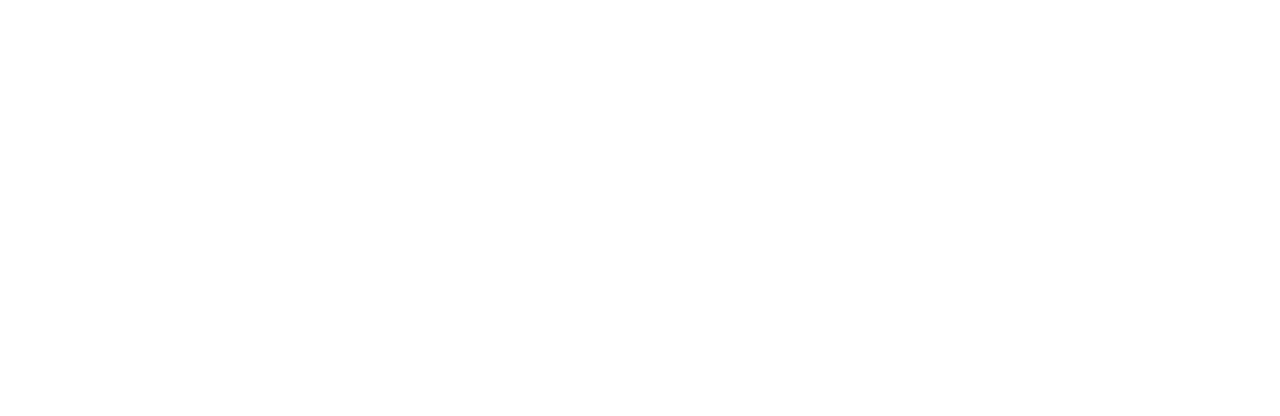
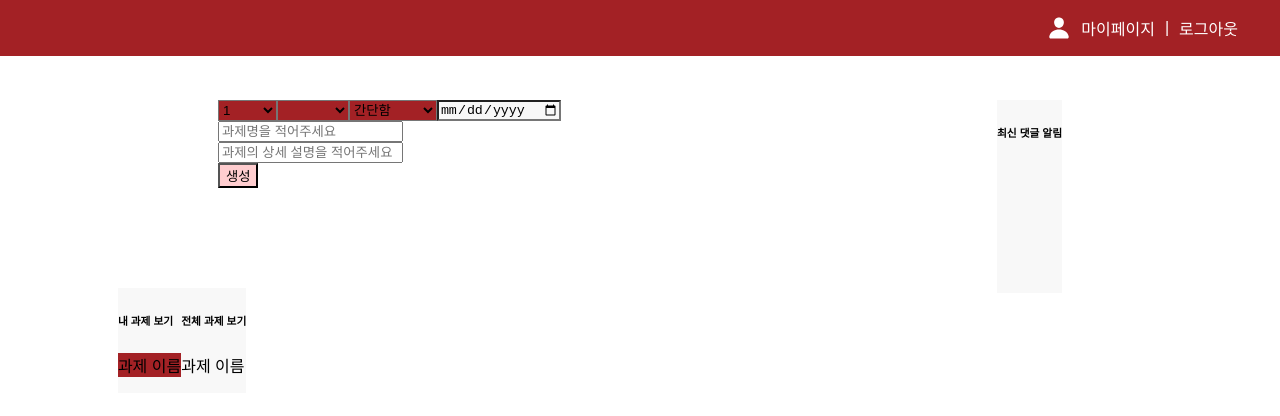
Before and after one commit to Seolseol333/hyein, a React (Create React App) app: page /Assignment in a window 1280 px wide. Before the commit this address had no page. Shown: the top 416 px of the page. Built offline with nearby package versions, Linux system fonts and the light colour scheme.

Commit message:
Add assignment page

```diff
--- a/src/App.js
+++ b/src/App.js
@@ -4,6 +4,7 @@
 import Login from './components/Login/Login';
 import SignUp from './components/SignUp/SignUp';
 import Dashboard from './pages/Dashboard/Dashboard';
+import Assignment from './pages/Assignment/Assignment';
 import './App.css';
 
 function App() {
@@ -15,6 +16,7 @@
           <Route path="/login" element={<Login />} />
           <Route path="/signup" element={<SignUp />} />
           <Route path="/dashboard" element={<Dashboard />} />
+          <Route path="/Assignment" element={<Assignment />} />
         </Routes>
       </div>
     </Router>
--- /dev/null
+++ b/src/pages/Assignment/Assignment.css
@@ -0,0 +1,135 @@
+body {
+    margin: 0;
+    font-family: Arial, sans-serif;}
+
+    .App {
+        display: flex;
+        flex-direction: column;
+        height: 100vh;
+    }
+
+    .App-header, .Assignment-header {
+        position: fixed;
+        top: 0;
+        right: 0;
+        width: 100%;
+        background-color: #A32125;
+        color: rgb(255, 255, 255);
+        padding: 1em;
+        display: flex;
+        justify-content: flex-end;
+        z-index: 1000;
+    }
+
+    .login-signup, .my-page-logout {
+        display: flex;
+        align-items: center;
+        margin-right: 1em;
+    }
+
+    .login-signup a, .my-page-logout a {
+        color: rgb(255, 255, 255);
+        text-decoration: none;
+        margin: 0 10px;
+    }
+
+    .sidebar-toggle {
+        position: fixed;
+        top: 1em;
+        left: 1em;
+        z-index: 1001;
+        background: none;
+        border: none;
+        color: rgb(0, 0, 0);
+        cursor: pointer;
+    }
+
+    .App-sidebar {
+        position: fixed;
+        left: -285px;
+        top: 0;
+        width: 250px;
+        height: 100%;
+        background-color: #f8f8f8;
+        color: rgb(0, 0, 0);
+        transition: left 0.3s;
+        padding: 1em;
+        z-index: 1000;
+    }
+
+    .App-sidebar.open {
+        left: 0;
+    }
+
+    .sidebar-content {
+        display: flex;
+        flex-direction: column;
+        align-items: center;
+    }
+
+    .Assignment-content {
+        display: flex;
+        justify-content: space-around;
+    }
+
+    .comment {
+        display: block;
+        margin: 100px;
+        background-color: #f8f8f8;
+        stroke: #A32125;
+        color: black;
+    }
+
+    .As-create-form {
+        margin: 100px;
+        background-color: white
+        stroke #A32125;
+    }
+
+    .setting-list {
+        display: flex;
+        justify-content: space-around;
+    }
+
+    .setting-list select {
+        background-color:#A32125
+    }
+
+    .setting-list input {
+        background-color:#f8f8f8
+    }
+
+    .As-name {
+        stroke:#A32125
+    }
+
+    .As-text {
+        stroke:#A32125
+    }
+
+    .As-create-form button {
+        justify-content: right;
+        background-color: #ffcdcf;
+    }
+
+    .Assignment-look {
+        display: flex;
+    }
+
+    .my-assignment {
+        background-color:#f8f8f8
+    }
+
+    .my-as-item {
+        background-color: #A32125;
+        stroke: black;
+        color: black;
+    }
+
+    .all-assignment {
+        background-color:#f8f8f8
+    }
+
+    .all-as-item {
+        background-color: #f8f8f8;
+    }
--- /dev/null
+++ b/src/pages/Assignment/Assignment.js
@@ -0,0 +1,152 @@
+import './Assignment.css';
+import React, { useState } from 'react';
+import { IoMenu, IoAddCircle, IoPerson, IoBookmark } from "react-icons/io5";
+import { Link } from 'react-router-dom';
+
+function Assignment() {
+    const [namePlaceholder, setNamePlaceholder] = useState('과제명을 적어주세요');
+    const [textPlaceholder, setTextPlaceholder] = useState('과제의 상세 설명을 적어주세요');
+    const [formData, setFormData] = useState('');
+
+    const handleFocus = (field) => {
+        if (field==='name') {
+            setNamePlaceholder('');
+        } else if (field==='text') {
+            setTextPlaceholder('');
+        }
+
+    };
+
+    const handleBlur = (field) => {
+        if (field === 'name' && formData.name === '') {
+            setNamePlaceholder('과제의 상세 설명을 적어주세요');
+        } else if (field === 'text' && formData.text === '') {
+            setTextPlaceholder('과제의 상세 설명을 적어주세요')
+        }
+    };
+
+    const handleChange = (event) => {
+        const { name, value } = event.target;
+        setFormData({
+            ...formData,
+            [name]: value
+        });
+    };
+
+    const handleSubmit = (e) => {
+        e.preventDefault();
+        const formData = {
+            ...formData,
+            deadline: formData.deadline || '미정'
+          };
+        console.log('Submitted:', formData);
+        setFormData({
+            name:'',
+            text:'',
+            role:'',
+            type:'',
+            diff:'',
+            deadline:''
+        });
+    };
+
+    return (
+        <div className="Assignment">
+            <header className="Assignment-header">
+                <div className="my-page-logout">
+                <IoPerson size={24} />
+                <a href="/mypage">마이페이지</a> | <a href="/logout">로그아웃</a>
+                </div>
+            </header>
+            <main>
+                <div className="Assignment-content">
+                    <div>
+                        <form className="As-create-form" onSubmit={handleSubmit}>
+                            <div className="setting-list">
+                                <select
+                                id='role'
+                                name='role'
+                                value={formData.role}
+                                onChange={handleChange}
+                                >
+                                    <option value="미정" disabled>담당자</option>
+                                    <option value="참여자1">1</option> {/*이부분 나중에 팀원 입력했을 때의 입력값이 뜨도록 해야함*/}
+                                </select>
+                                <select
+                                id='type'
+                                name='type'
+                                value={formData.type}
+                                onChange={handleChange}
+                                >
+                                    <option value="미정" disabled>과제분류</option> {/*이부분도 분류 대강 짠 다음에 추가해야함*/}
+                                </select>
+                                <select
+                                id='diff'
+                                name='diff'
+                                value={formData.diff}
+                                onChange={handleChange}
+                                >
+                                    <option value="미정" disabled>과제 복잡도</option>
+                                    <option value="간단함">간단함</option>
+                                    <option value="복잡함">복잡함</option>
+                                </select>
+                                <input
+                                type='date'
+                                id='deadline'
+                                name='deadline'
+                                value={formData.deadline}
+                                onChange={handleChange}
+                                />
+                            </div>
+                            <div className="As-name">
+                                <input
+                                type="text"
+                                value={formData.name}
+                                placeholder={namePlaceholder}
+                                onFocus={() => handleFocus('name')}
+                                onBlur={() => handleBlur('name')}
+                                onChange={handleChange}
+                                required
+                                />
+                            </div>
+                            <div className="As-text">
+                                <input
+                                type="text"
+                                value={formData.text}
+                                placeholder={textPlaceholder}
+                                onFocus={() => handleFocus('text')}
+                                onBlur={() => handleBlur('text')}
+                                onChange={handleChange}
+                                required
+                                />
+                            </div>
+                            <button type="submit">생성</button>
+                        </form>
+                        <div className="Assignment-look">
+                            <div className="my-assignment">
+                                <h6>내 과제 보기</h6>
+                                <div className="my-as-item">
+                                    <p>과제 이름</p>
+                                </div>
+
+                            </div>
+                            <div className="all-assignment">
+                                <h6>전체 과제 보기</h6>
+                                <div className='all-as-item'>
+                                    <p>과제 이름</p>
+                                </div>
+
+                            </div>
+                        </div>
+                    </div>
+                    <div className="comment">
+                        <h6>최신 댓글 알림</h6>
+                    </div>
+                </div>
+            </main>
+
+        </div>
+    )
+}
+
+export default Assignment;
--- a/src/pages/Dashboard/Dashboard.js
+++ b/src/pages/Dashboard/Dashboard.js
@@ -1,6 +1,7 @@
 import React, { useState } from 'react';
 import { IoMenu, IoAddCircle, IoPerson, IoBookmark } from "react-icons/io5";
 import './Dashboard.css';
+import { Link } from 'react-router-dom';
 
 function Dashboard() {
   const [sidebarOpen, setSidebarOpen] = useState(false);
--- a/src/pages/Home/Home.css
+++ b/src/pages/Home/Home.css
@@ -88,7 +88,7 @@
   .feature-item {
     text-align: center;
     width: 30%;
-    margin: 0 50px
+    margin: 0 50px /* 마진을 추가했음 */
   }
 
   .feature-item img {
```
